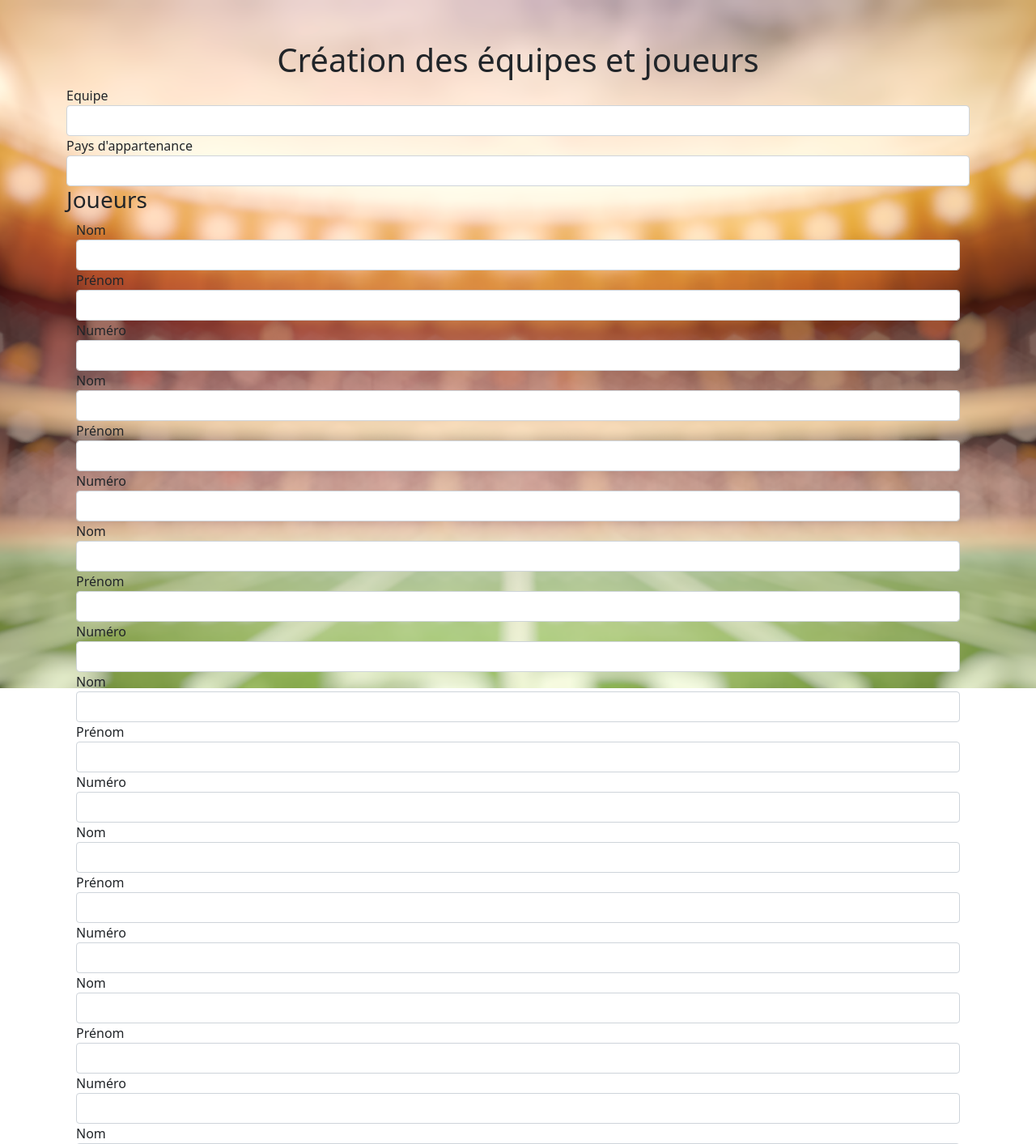
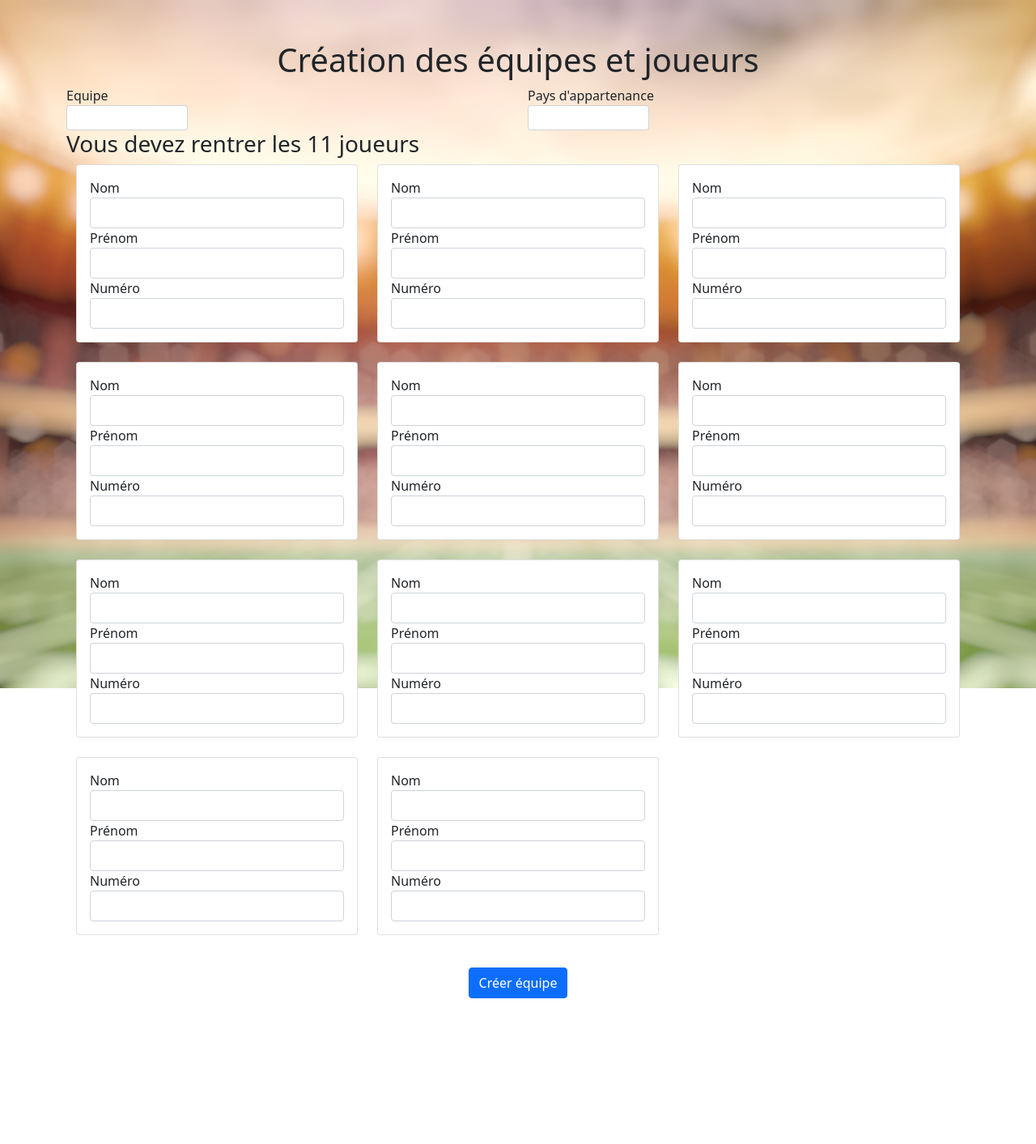
Before and after one commit to VitorPinto1/superbowl_ECF, a Flask app: page /creation in a window 1280 px wide. Shown: the top 1413 px of the page at 81% size. After the commit the page ends 1233 px from the top, so only its background shows below. Run offline with Flask 3, Linux system fonts and the light colour scheme; some libraries are stand-ins or nearby versions.

Commit message:
modifications creation

```diff
--- a/templates/creation.html
+++ b/templates/creation.html
@@ -15,17 +15,27 @@
 
 <div class="container">
   <form action="/creation" method="POST">
+    <div class="row">
+      <div class="col-md-6">
         <div class="form-group">
           <label for="nom_equipe">Equipe</label>
-      <input type="text" class="form-control" id="nom_equipe" name="nom_equipe">
+          <input type="text" class="form-control form-control-sm" id="nom_equipe" name="nom_equipe" style="width: 150px;">
         </div>
+      </div>
+      <div class="col-md-6">
         <div class="form-group">
           <label for="pays_appartenance">Pays d'appartenance</label>
-      <input type="text" class="form-control" id="pays_appartenance" name="pays_appartenance">
+          <input type="text" class="form-control form-control-sm" id="pays_appartenance" name="pays_appartenance" style="width: 150px;">
         </div>
-    <h3>Joueurs</h3>
+      </div>
+    </div>
+    <h3>Vous devez rentrer les 11 joueurs</h3>
     <div class="container">
+      <div class="row">
         {% for i in range(1, 12) %}
+        <div class="col-md-4 mb-4">
+          <div class="card">
+            <div class="card-body">
               <div class="form-group">
                 <label for="nom_joueur_{{ i }}">Nom</label>
                 <input type="text" class="form-control" id="nom_joueur_{{ i }}" name="nom_joueur_{{ i }}">
@@ -38,8 +48,19 @@
                 <label for="numero_tshirt_{{ i }}">Numéro</label>
                 <input type="number" class="form-control" id="numero_tshirt_{{ i }}" name="numero_tshirt_{{ i }}">
               </div>
+            </div>
+          </div>
+        </div>
+        {% if i % 3 == 0 %}
+      </div>
+      <div class="row">
+        {% endif %}
         {% endfor %}
       </div>
+    </div>
+
+
+
     <div class="text-center mt-3">
       <button type="submit" class="btn btn-primary">Créer équipe</button>
     </div>
```
Lines whose indentation alone changed are shown as unchanged.
